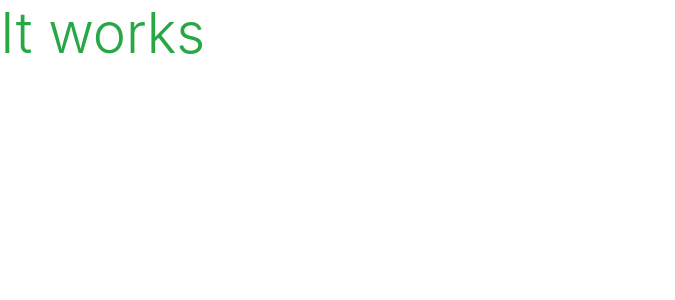
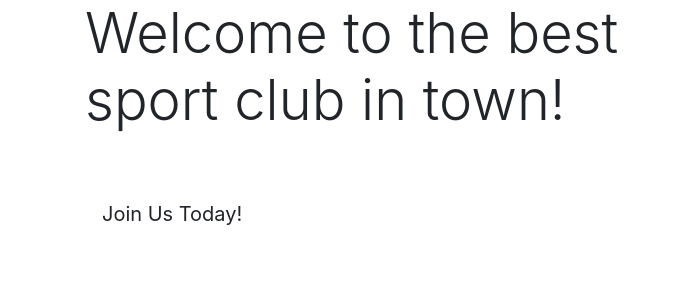
Before and after one commit to Code-Institute-Submissions/VKirijanova-Impulse_NovResub, a Django app: page / in a window 1280 px wide. Shown: the top 300 px of the page, without its empty margins (0-675 px from the left). Run offline with Django 3.2, Linux system fonts and the light colour scheme; some libraries are stand-ins or nearby versions.

Commit message:
Added main page content

```diff
--- a/main/templates/main/index.html
+++ b/main/templates/main/index.html
@@ -1,6 +1,27 @@
 {% extends "base.html" %}
 {% load static %}
 
+{% block page_header %}
+    <div class="container header-container">
+        <div class="row">
+            <div class="col"></div>
+        </div>
+    </div>
+{% endblock %}
+
 {% block content%}
-    <h1 class="display-4 text-success">It works</h1>
+    <div class="container h-100">
+        <div class="row h-100">
+            <div class="col-7 col-md-6 my-auto">
+                <h1 class="display-4 logo-font text-black">
+                    Welcome to the best sport club in town!
+                </h1>
+                <div class="my-5">
+                    <h4>
+                        <a href="" class="btn btn-lg rounded-0 py-3">Join Us Today!</a>
+                    </h4>
+                </div>
+            </div>
+        </div>
+    </div>
 {% endblock %}
```
